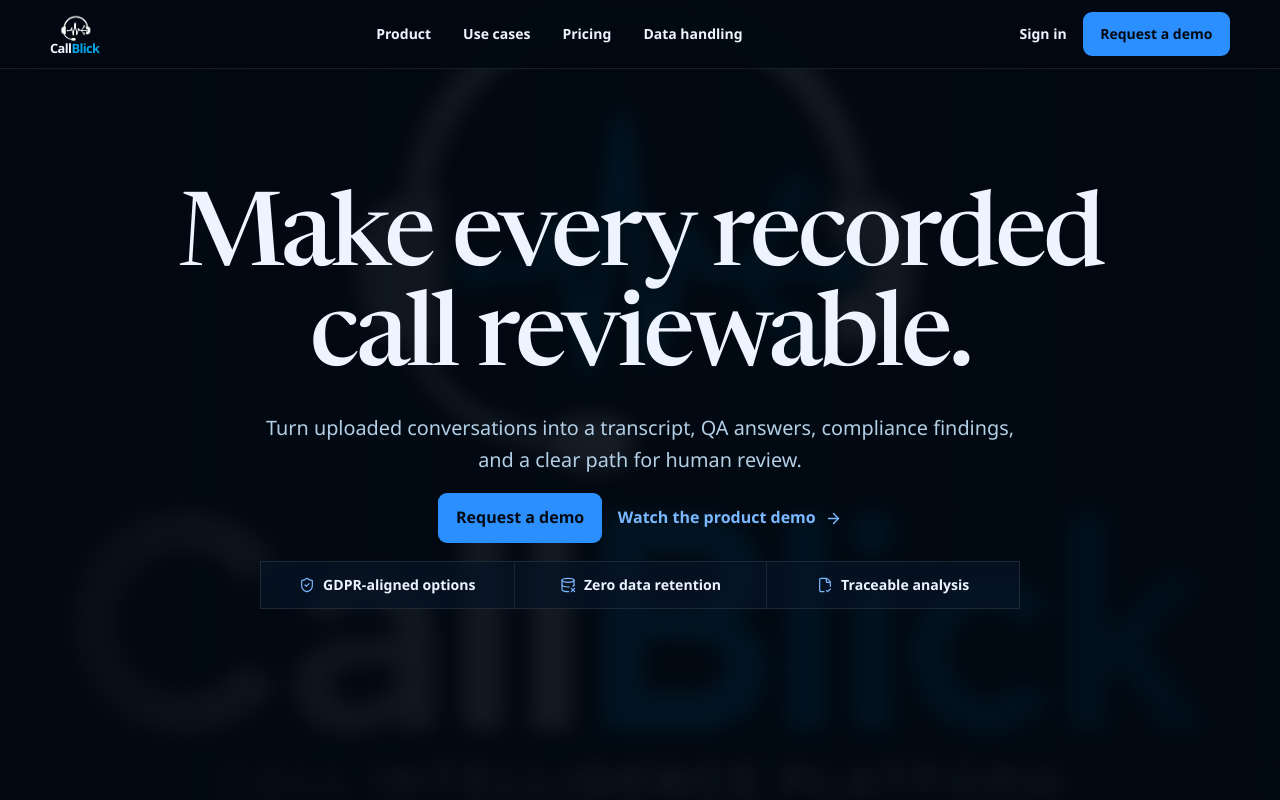
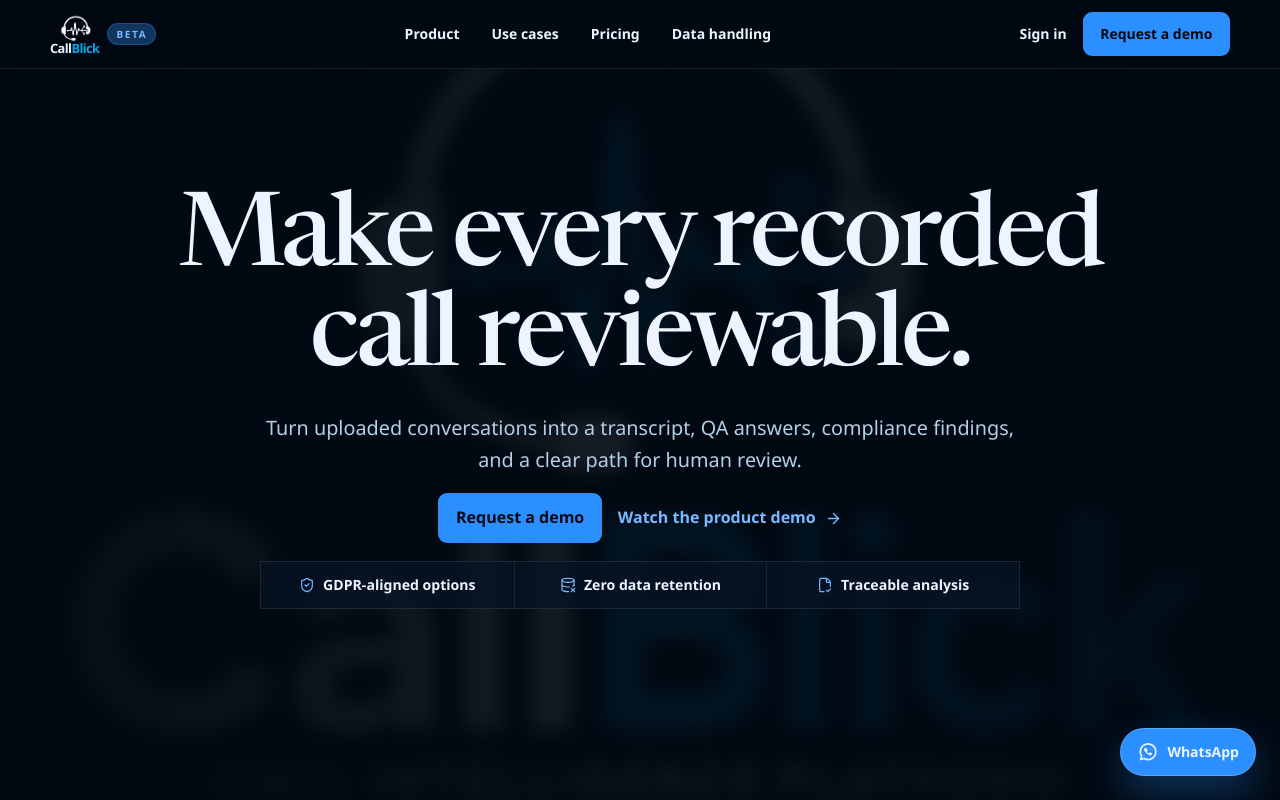
Before and after one commit to twilight-Studio/call-blick-site, a Next.js app in the folder WebSite/callblick-web/: page / in a window 1280 px wide. Shown: the top 800 px of the page. Built offline with nearby package versions, Linux system fonts and the light colour scheme.

Commit message:
Add WhatsApp contact and beta badge

```diff
--- a/WebSite/callblick-web/src/app/layout.tsx
+++ b/WebSite/callblick-web/src/app/layout.tsx
@@ -4,6 +4,7 @@ import "./globals.css";
 import Navbar from "@/components/Navbar";
 import Footer from "@/components/Footer";
 import ScrollMotion from "@/components/ScrollMotion";
+import FloatingWhatsAppButton from "@/components/FloatingWhatsAppButton";
 
 const newsreader = localFont({
   src: "../../public/fonts/Newsreader-Variable.ttf",
@@ -21,5 +22,5 @@ export const metadata: Metadata = {
 };
 
 export default function RootLayout({ children }: Readonly<{ children: React.ReactNode }>) {
-  return <html lang="en" className={newsreader.variable} data-scroll-behavior="smooth"><body className="min-h-screen flex flex-col"><ScrollMotion /><Navbar /><main className="flex-1">{children}</main><Footer /></body></html>;
+  return <html lang="en" className={newsreader.variable} data-scroll-behavior="smooth"><body className="min-h-screen flex flex-col"><ScrollMotion /><Navbar /><main className="flex-1">{children}</main><Footer /><FloatingWhatsAppButton /></body></html>;
 }
--- /dev/null
+++ b/WebSite/callblick-web/src/components/FloatingWhatsAppButton.tsx
@@ -0,0 +1,38 @@
+function WhatsAppIcon() {
+  return (
+    <svg
+      aria-hidden="true"
+      fill="none"
+      height="22"
+      viewBox="0 0 24 24"
+      width="22"
+    >
+      <path
+        d="M20.5 11.8a8.45 8.45 0 0 1-12.58 7.37L4 20.25l1.08-3.82A8.45 8.45 0 1 1 20.5 11.8Z"
+        stroke="currentColor"
+        strokeLinecap="round"
+        strokeLinejoin="round"
+        strokeWidth="1.8"
+      />
+      <path
+        d="M9.1 8.35c.2-.45.4-.46.67-.47h.58c.2 0 .41.08.5.36l.72 1.75c.08.2.04.38-.08.56l-.55.72c-.1.13-.18.25-.07.44.43.74 1.03 1.35 1.76 1.79.18.1.3.08.43-.07l.76-.9c.14-.17.32-.2.51-.12l1.69.8c.2.1.34.15.39.24.05.09.05.52-.11 1.02-.16.5-.94.95-1.3 1.02-.35.07-.79.1-1.28-.05-.3-.1-.68-.22-1.17-.43a10.21 10.21 0 0 1-3.94-3.48c-.27-.38-.94-1.27-.94-2.42 0-.9.43-1.4.64-1.8Z"
+        fill="currentColor"
+      />
+    </svg>
+  );
+}
+
+export default function FloatingWhatsAppButton() {
+  return (
+    <a
+      aria-label="Chat with CallBlick on WhatsApp"
+      className="fixed bottom-5 right-5 z-[60] inline-flex min-h-12 items-center gap-2 rounded-full border border-white/20 bg-[var(--blue)] px-4 py-3 text-sm font-bold text-[var(--paper)] shadow-[0_16px_40px_rgba(44,143,255,0.32)] transition duration-200 hover:-translate-y-0.5 hover:bg-[var(--blue-dark)] focus-visible:outline-offset-4 sm:bottom-6 sm:right-6"
+      href="https://wa.me/4915231357432"
+      rel="noopener noreferrer"
+      target="_blank"
+    >
+      <WhatsAppIcon />
+      <span className="hidden sm:inline">WhatsApp</span>
+    </a>
+  );
+}
--- a/WebSite/callblick-web/src/components/Navbar.tsx
+++ b/WebSite/callblick-web/src/components/Navbar.tsx
@@ -45,10 +45,13 @@ export default function Navbar() {
 
   return <header className="site-header fixed inset-x-0 top-0 z-50 border-b border-[var(--rule)] bg-[rgba(2,9,18,0.94)] backdrop-blur-md" data-hidden={hidden && !open} data-compact={compact}>
     <nav className="site-nav page-shell flex items-center justify-between" aria-label="Primary navigation">
-      <Link href="/" className="site-brand inline-flex h-full flex-col items-center justify-center" onClick={() => setOpen(false)} aria-label="CallBlick home">
-        <Image src="/CallBlick-Logo.png" alt="" width={52} height={46} className="site-logo w-auto object-contain" priority />
-        <span className="site-wordmark" aria-hidden="true">Call<span>Blick</span></span>
-      </Link>
+      <div className="flex h-full items-center gap-2">
+        <Link href="/" className="site-brand inline-flex h-full flex-col items-center justify-center" onClick={() => setOpen(false)} aria-label="CallBlick home">
+          <Image src="/CallBlick-Logo.png" alt="" width={52} height={46} className="site-logo w-auto object-contain" priority />
+          <span className="site-wordmark" aria-hidden="true">Call<span>Blick</span></span>
+        </Link>
+        <span className="rounded-full border border-[var(--rule-strong)] bg-[var(--blue-soft)] px-2 py-0.5 text-[0.625rem] font-extrabold tracking-[0.16em] text-[var(--blue-dark)]" aria-label="Beta version">BETA</span>
+      </div>
       <div className="hidden items-center gap-1 md:flex">{navLinks.map((link) => <Link key={link.href} href={link.href} className="min-h-11 px-3.5 inline-flex items-center text-sm font-semibold text-[var(--ink-soft)] hover:text-[var(--ink)]">{link.label}</Link>)}</div>
       <div className="hidden items-center gap-4 md:flex"><Link href="https://app.callblick.com/sign-in" className="text-sm font-semibold hover:underline">Sign in</Link><Link href="/contact" className="button-primary text-sm">Request a demo</Link></div>
       <button type="button" className="min-h-11 min-w-11 inline-flex items-center justify-center md:hidden" onClick={() => setOpen((value) => !value)} aria-expanded={open} aria-controls="mobile-navigation" aria-label={open ? "Close navigation" : "Open navigation"}>{open ? <X size={22} /> : <Menu size={22} />}</button>
```
